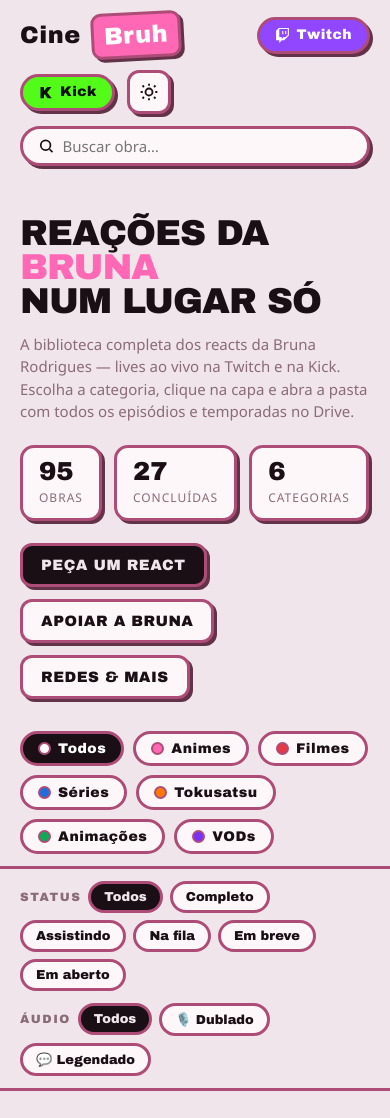
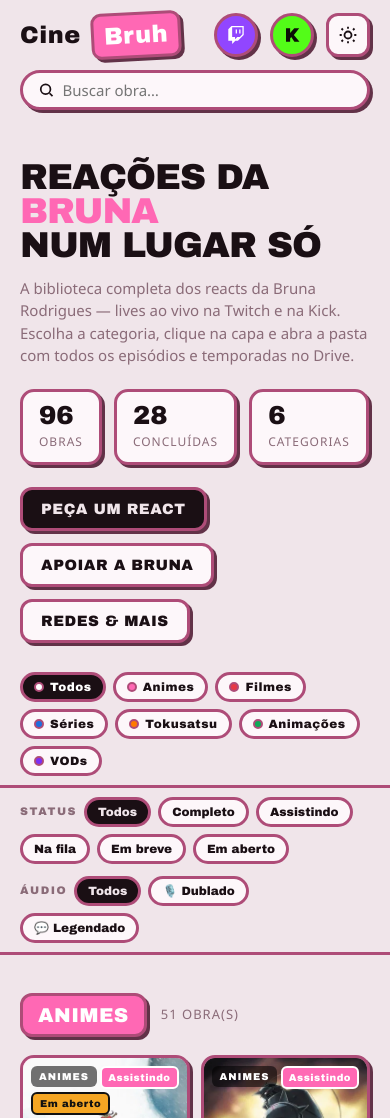
Before and after one commit to CineBruh/cinebruh.github.io, a plain HTML site: page index.html in a window 390 px wide. Shown: the top 1118 px of the page. Drawn offline with Linux system fonts and the light colour scheme.

Commit message:
Add files via upload
Alguns bugs resolvidos, Yu Yu Hakusho adicionado, "X" atualizado pra "X/Twitter" e melhorias no layoult para celular!

```diff
--- a/index.html
+++ b/index.html
@@ -184,7 +184,18 @@
     .shelf{grid-template-columns:repeat(auto-fill,minmax(min(100%,120px),1fr));gap:11px}
     .cap-art .em{font-size:42px}
     .cap-title{font-size:13px}
+    .topbar-inner .spacer{display:none}
+    .btn-live{width:44px;height:44px;padding:0;gap:0}
+    .btn-live .lbl{display:none}
+    .btn-live svg{width:18px;height:18px}
+    .btn-live.tw{margin-left:auto}
     .search{width:100%;order:5}
+    .filter-cats,.filter-extra{padding:9px 0}
+    .pills{gap:7px}
+    .pill{font-size:12px;padding:5px 11px;gap:6px}
+    .pill .ic{width:10px;height:10px}
+    .lpill{font-size:12px;padding:5px 11px}
+    .lang-group .lg-label{font-size:11px}
   }
   @media print{
     .topbar,.filters,.cta-row,.theme{display:none}
@@ -205,11 +216,11 @@
     </label>
     <a class="btn-live tw" href="https://twitch.tv/Brunarodrigues" target="_blank" rel="noopener">
       <svg width="15" height="15" viewBox="0 0 24 24" fill="currentColor"><path d="M11.571 4.714h1.715v5.143H11.57zm4.715 0H18v5.143h-1.714zM6 0L1.714 4.286v15.428h5.143V24l4.286-4.286h3.428L22.286 12V0zm14.571 11.143l-3.428 3.428h-3.429l-3 3v-3H6.857V1.714h13.714z"/></svg>
-      Twitch
+      <span class="lbl">Twitch</span>
     </a>
     <a class="btn-live ki" href="https://kick.com/brunarodrigues" target="_blank" rel="noopener">
       <svg width="15" height="15" viewBox="0 0 24 24" fill="currentColor"><path d="M4 3h5.5v6.2L15 3h6.6l-7.1 8.9L22 21h-6.8l-4.2-6.4-1.5 1.9V21H4z"/></svg>
-      Kick
+      <span class="lbl">Kick</span>
     </a>
     <button class="theme" id="theme" aria-label="Alternar tema">
       <svg class="sun" width="20" height="20" viewBox="0 0 24 24" fill="none" stroke="currentColor" stroke-width="2.2"><circle cx="12" cy="12" r="4.2"/><path d="M12 2v2.5M12 19.5V22M4.2 4.2l1.8 1.8M18 18l1.8 1.8M2 12h2.5M19.5 12H22M4.2 19.8l1.8-1.8M18 6l1.8-1.8"/></svg>
@@ -307,7 +318,7 @@
     <a class="soc ig" href="https://instagram.com/faribruh_" target="_blank" rel="noopener"><svg width="16" height="16" viewBox="0 0 24 24" fill="none" stroke="currentColor" stroke-width="2"><rect x="3" y="3" width="18" height="18" rx="5"/><circle cx="12" cy="12" r="4"/><circle cx="17.5" cy="6.5" r="1.2" fill="currentColor" stroke="none"/></svg>Instagram</a>
     <a class="soc tt" href="https://tiktok.com/@faribruh_" target="_blank" rel="noopener"><svg width="16" height="16" viewBox="0 0 24 24" fill="currentColor"><path d="M16.6 5.8a4.3 4.3 0 01-1-2.8h-3.2v12.9a2.6 2.6 0 11-1.8-2.5V9.9a5.8 5.8 0 00-.8-.05 5.86 5.86 0 105.86 5.86V8.9a7.5 7.5 0 004.34 1.4V7.1a4.3 4.3 0 01-3.4-1.3z"/></svg>TikTok</a>
     <a class="soc yt" href="https://youtube.com/faribruh" target="_blank" rel="noopener"><svg width="16" height="16" viewBox="0 0 24 24" fill="currentColor"><path d="M23.5 6.2a3 3 0 00-2.1-2.1C19.5 3.5 12 3.5 12 3.5s-7.5 0-9.4.6A3 3 0 00.5 6.2 31 31 0 000 12a31 31 0 00.5 5.8 3 3 0 002.1 2.1c1.9.6 9.4.6 9.4.6s7.5 0 9.4-.6a3 3 0 002.1-2.1A31 31 0 0024 12a31 31 0 00-.5-5.8zM9.6 15.6V8.4l6.3 3.6z"/></svg>YouTube</a>
-    <a class="soc x" href="https://x.com/Faribruh_" target="_blank" rel="noopener"><svg width="15" height="15" viewBox="0 0 24 24" fill="currentColor"><path d="M18.9 1.15h3.68l-8.04 9.19L24 22.85h-7.4l-5.8-7.58-6.64 7.58H.48l8.6-9.83L0 1.15h7.59l5.24 6.93zm-1.29 19.5h2.04L6.49 3.24H4.3z"/></svg>X</a>
+    <a class="soc x" href="https://x.com/Faribruh_" target="_blank" rel="noopener"><svg width="15" height="15" viewBox="0 0 24 24" fill="currentColor"><path d="M18.9 1.15h3.68l-8.04 9.19L24 22.85h-7.4l-5.8-7.58-6.64 7.58H.48l8.6-9.83L0 1.15h7.59l5.24 6.93zm-1.29 19.5h2.04L6.49 3.24H4.3z"/></svg>X/Twitter</a>
     <a class="soc dc" href="https://discord.gg/MUs6NbZJ3r" target="_blank" rel="noopener"><svg width="17" height="17" viewBox="0 0 24 24" fill="currentColor"><path d="M20.3 4.4A19.8 19.8 0 0015.4 2.85a.07.07 0 00-.08.04c-.2.38-.44.87-.6 1.25a18.3 18.3 0 00-5.42 0c-.17-.4-.4-.87-.62-1.25a.08.08 0 00-.08-.04A19.7 19.7 0 003.7 4.4a.07.07 0 00-.03.02C.53 9.05-.32 13.6.1 18.1a.08.08 0 00.03.05 19.9 19.9 0 006 3.03.08.08 0 00.08-.03c.46-.63.87-1.3 1.23-2a.08.08 0 00-.04-.11c-.65-.25-1.27-.55-1.87-.89a.08.08 0 01-.01-.13l.37-.29a.07.07 0 01.08-.01 14.2 14.2 0 0012.06 0 .07.07 0 01.08.01l.37.29a.08.08 0 01-.01.13c-.6.35-1.22.64-1.87.89a.08.08 0 00-.04.11c.36.7.78 1.36 1.23 2a.08.08 0 00.08.03 19.8 19.8 0 006-3.03.08.08 0 00.04-.05c.5-5.18-.84-9.69-3.56-13.7a.06.06 0 00-.03-.02zM8.02 15.4c-1.18 0-2.16-1.08-2.16-2.42 0-1.33.96-2.42 2.16-2.42 1.21 0 2.18 1.1 2.16 2.42 0 1.34-.96 2.42-2.16 2.42zm7.97 0c-1.18 0-2.16-1.08-2.16-2.42 0-1.33.96-2.42 2.16-2.42 1.21 0 2.18 1.1 2.16 2.42 0 1.34-.95 2.42-2.16 2.42z"/></svg>Discord</a>
   </div>
   <div class="link-grid" style="margin-top:22px">
@@ -347,6 +358,7 @@ const DATA = [
   /* ===== ANIMES ===== */
   {t:"One Piece", cat:"animes", em:"🏴‍☠️", url:F("1mnVczAdzi6nMM6hzT0IXuxTxBK4QoyLq"), img:"one-piece.webp"},
   {t:"Fullmetal Alchemist: Brotherhood", cat:"animes", em:"⚗️", url:F("1dYy7iEi9KLsv-dK5yF6Zyi-et4Ok9Eks"), img:"fullmetal-alchemist-brotherhood.webp"},
+  {t:"Yu Yu Hakusho", cat:"animes", em:"👊", url:F("1JIxosDgwhvhMeLCzVlWMBETfYfQgPWHA"), lang:"dub"},
   {t:"Frieren e a Jornada para o Além", cat:"animes", em:"✨", url:F("119ZODMNDZnXXo8wddX4YDtfqCrZPBkNJ"), done:true, img:"frieren.webp"},
   {t:"DAN DA DAN", cat:"animes", em:"👽", url:F("1SAhq4da3GsgXNtlK2dEGmURomMZaQRZw"), img:"dandadan.webp"},
   {t:"Link Click", cat:"animes", em:"⏳", url:F("1guUnZ08VS-N3Vbn-KatqmQNl6VstiEWT"), img:"link-click.webp"},
@@ -416,7 +428,7 @@ const DATA = [
   {t:"O Serviço de Entregas da Kiki", cat:"filmes", em:"🧹", lang:"dub", status:"embreve"},
   {t:"Suzume", cat:"filmes", em:"🚪", lang:"dub", status:"embreve"},
   {t:"Gintama: Yoshiwara em Chamas", cat:"filmes", em:"⚔️", lang:"dub", status:"embreve"},
-  {t:"Como Se Fosse a Primeira Vez", cat:"filmes", em:"💑", lang:"dub", status:"embreve"},
+  {t:"Como Se Fosse a Primeira Vez", cat:"filmes", em:"💑", url:F("1ocUq1u1gW8cjiQK2J87w_JpwKEfpIjq5"), lang:"dub"},
   /* Animes na fila pra começar */
   {t:"You and I Are Polar Opposites", cat:"animes", em:"❤️", lang:"dub", status:"fila"},
   {t:"Parede de Gelo", cat:"animes", em:"🧊", lang:"leg", status:"fila"},
@@ -491,6 +503,7 @@ const ABERTO = new Set([
 const IMG_MAP = {
   /* ===== ANIMES ===== */
   "One Piece":"anime-one-piece.webp",
+  "Yu Yu Hakusho":"anime-yu-yu-hakusho.webp",
   "Fullmetal Alchemist: Brotherhood":"anime-fullmetal-alchemist-brotherhood.webp",
   "Frieren e a Jornada para o Além":"anime-frieren.webp",
   "DAN DA DAN":"anime-dandadan.webp",
@@ -633,7 +646,7 @@ function capHTML(it, i){
   const lang = lgv ? `<span class="cap-lang">${LANG[lgv]}</span>` : '';
   const imgFile = IMG_MAP[it.t] || it.img;
   const art = `<span class="em">${it.em}</span>` + (imgFile ? `<img src="images/${imgFile}" alt="${it.t}" loading="lazy" onerror="this.remove()">` : '');
-  const hover = it.url ? (it.cat==='vods'?'▶ Assistir':'▶ Ver reações') : (st==='embreve'?'Em breve':'Na fila');
+  const hover = it.url ? (it.cat==='vods'?'▶ Assistir':(it.incomplete?'▶ Ver parcial':'▶ Ver reações')) : (st==='embreve'?'Em breve':'Na fila');
   const inner = `
       <div class="cap-art" style="--c1:${g[0]};--c2:${g[1]}">
         ${art}
@@ -688,9 +701,10 @@ searchEl.addEventListener('input', e=>{ query = e.target.value.trim(); render();
 /* barra de filtros: encaixa embaixo do topo e recolhe status/áudio ao rolar */
 const topbarEl = document.querySelector('.topbar');
 const catsEl = document.querySelector('.filter-cats');
-function syncSticky(){ catsEl.style.top = topbarEl.offsetHeight + 'px'; }
+function syncSticky(){ catsEl.style.top = (topbarEl.offsetHeight - 1) + 'px'; }
 syncSticky();
 window.addEventListener('resize', syncSticky);
+window.addEventListener('load', syncSticky);
 function toResults(){
   const sec = main.querySelector('.section') || main;
   requestAnimationFrame(()=>sec.scrollIntoView({behavior:'smooth', block:'start'}));
```
